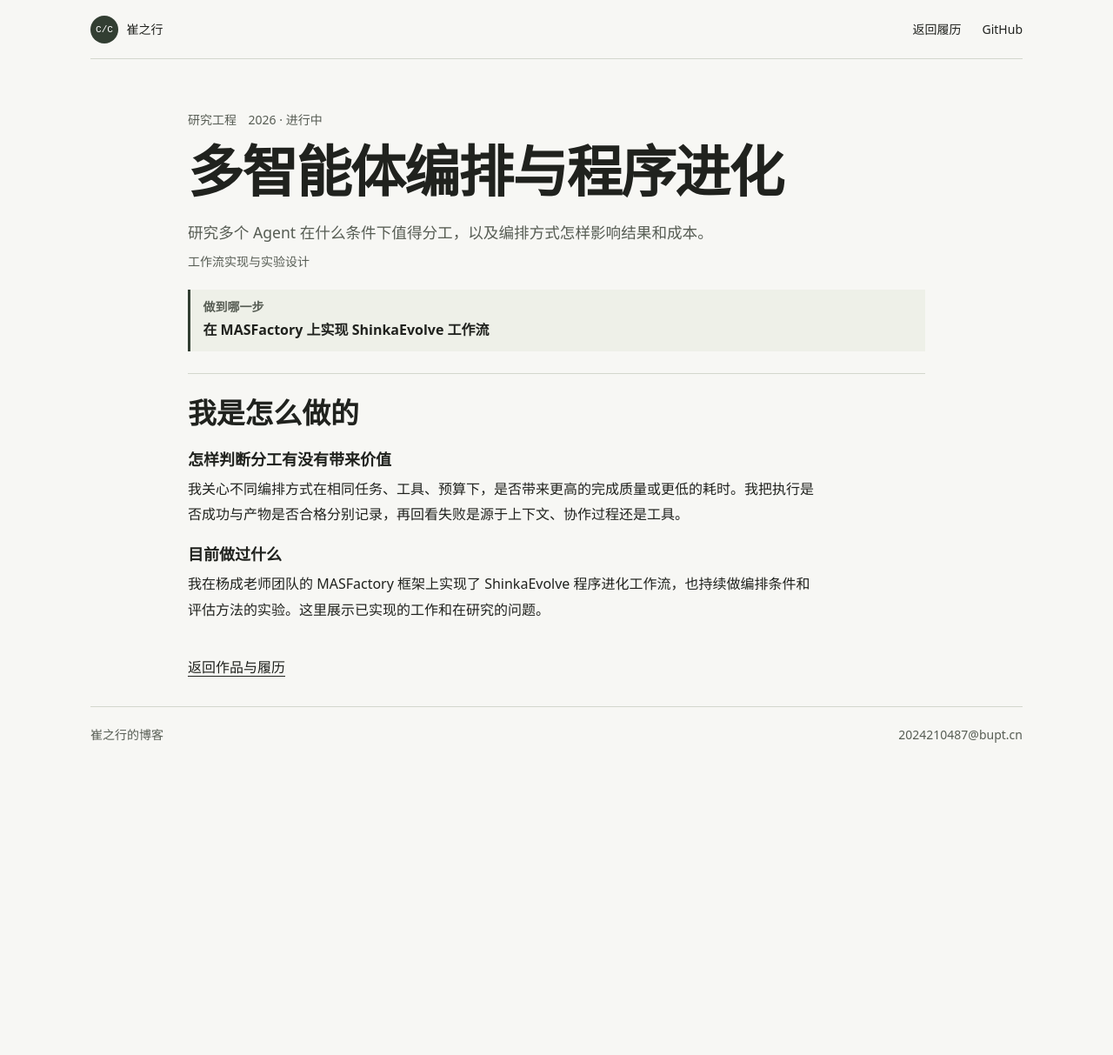
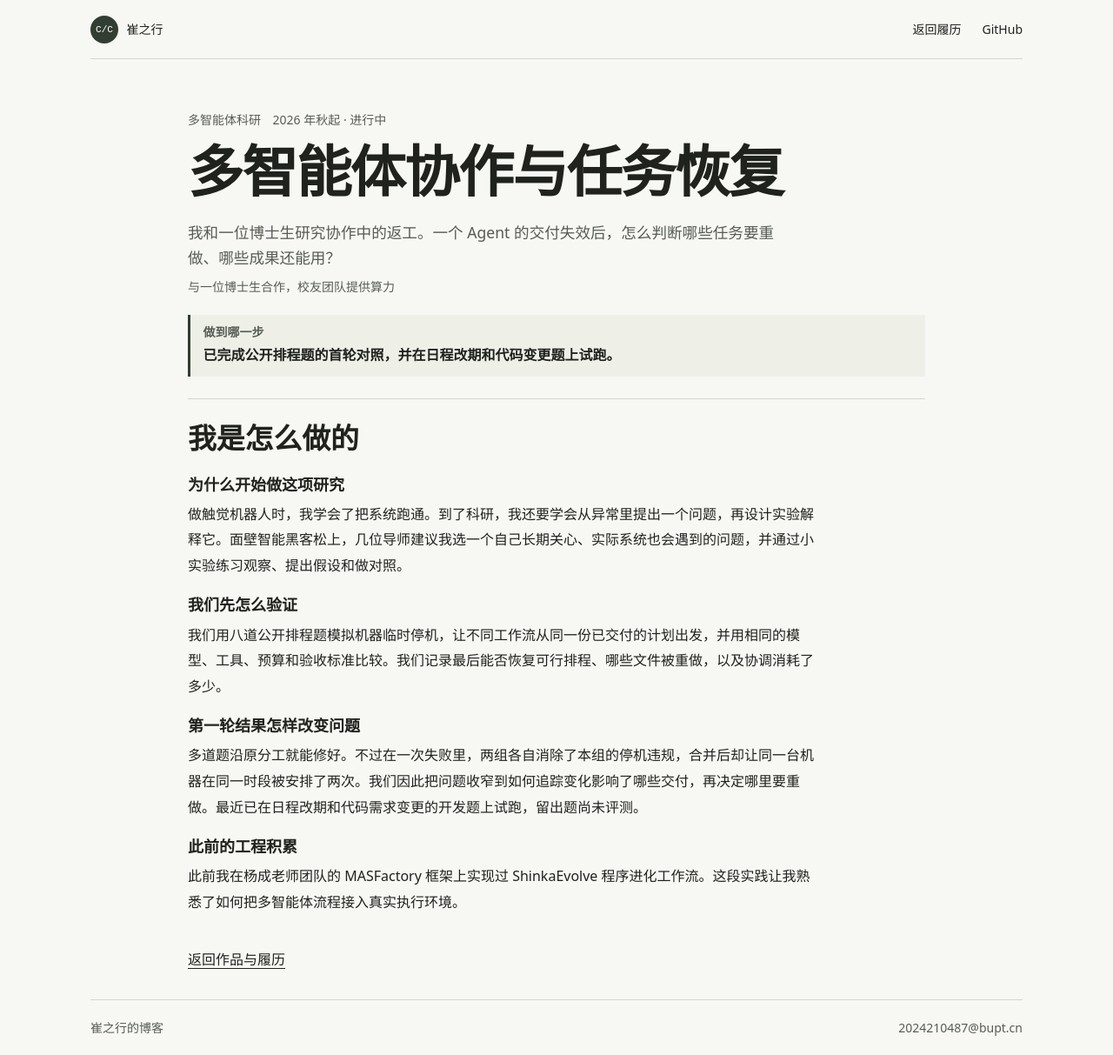
Before and after one commit to changer-changer/changer-changer.github.io, a Jekyll site: the page built from resume/cases/agent-research/index.md, in a window 1280 px wide. Shown: the whole page at 87% size. Built offline with Jekyll 4.4.1, drawn with Linux system fonts in a browser that asks for light colours; some web fonts are replaced; before the commit the page ends 900 px from its top, so only the background shows below that.

Commit message:
Add current multi-agent research to the resume

```diff
--- a/_data/career.yml
+++ b/_data/career.yml
@@ -38,7 +38,8 @@ timeline:
     title: 北邮具身智能社团
     summary: 发起校内具身智能社团，组织同学做分享并对接校外社区。
 
-projects: [retail-tryon, agent-research, research-nexus]
+projects: [retail-tryon, research-nexus]
+current: agent-research
 awards:
   - title: 中国国际大学生创新大赛 · 省级金奖
   - title: 全国大学生电子设计竞赛 · 北京赛区二等奖
@@ -252,17 +253,21 @@ cases:
         text: 据社群统计，成员已超过 500 人。11 月 25 日计划组织北邮同学赴北京亦庄参加人形机器人嘉年华参访。
 
   agent-research:
-    title: 多智能体编排与程序进化
-    category: 研究工程
-    period: 2026 · 进行中
-    role: 工作流实现与实验设计
-    summary: 研究多个 Agent 在什么条件下值得分工，以及编排方式怎样影响结果和成本。
-    result: 在 MASFactory 上实现 ShinkaEvolve 工作流
+    title: 多智能体协作与任务恢复
+    category: 多智能体科研
+    period: 2026 年秋起 · 进行中
+    role: 与一位博士生合作，校友团队提供算力
+    summary: 我和一位博士生研究协作中的返工。一个 Agent 的交付失效后，怎么判断哪些任务要重做、哪些成果还能用？
+    result: 已完成公开排程题的首轮对照，并在日程改期和代码变更题上试跑。
     sections:
-      - title: 怎样判断分工有没有带来价值
-        text: 我关心不同编排方式在相同任务、工具、预算下，是否带来更高的完成质量或更低的耗时。我把执行是否成功与产物是否合格分别记录，再回看失败是源于上下文、协作过程还是工具。
-      - title: 目前做过什么
-        text: 我在杨成老师团队的 MASFactory 框架上实现了 ShinkaEvolve 程序进化工作流，也持续做编排条件和评估方法的实验。这里展示已实现的工作和在研究的问题。
+      - title: 为什么开始做这项研究
+        text: 做触觉机器人时，我学会了把系统跑通。到了科研，我还要学会从异常里提出一个问题，再设计实验解释它。面壁智能黑客松上，几位导师建议我选一个自己长期关心、实际系统也会遇到的问题，并通过小实验练习观察、提出假设和做对照。
+      - title: 我们先怎么验证
+        text: 我们用八道公开排程题模拟机器临时停机，让不同工作流从同一份已交付的计划出发，并用相同的模型、工具、预算和验收标准比较。我们记录最后能否恢复可行排程、哪些文件被重做，以及协调消耗了多少。
+      - title: 第一轮结果怎样改变问题
+        text: 多道题沿原分工就能修好。不过在一次失败里，两组各自消除了本组的停机违规，合并后却让同一台机器在同一时段被安排了两次。我们因此把问题收窄到如何追踪变化影响了哪些交付，再决定哪里要重做。最近已在日程改期和代码需求变更的开发题上试跑，留出题尚未评测。
+      - title: 此前的工程积累
+        text: 此前我在杨成老师团队的 MASFactory 框架上实现过 ShinkaEvolve 程序进化工作流。这段实践让我熟悉了如何把多智能体流程接入真实执行环境。
 
   research-nexus:
     title: Research-Nexus Pro
--- a/_layouts/career.html
+++ b/_layouts/career.html
@@ -20,7 +20,7 @@
   <meta name="theme-color" content="#f7f7f4">
   <link rel="canonical" href="{{ page.url | absolute_url }}">
   <link rel="preload" href="{{ '/assets/fonts/noto-serif-sc-900.woff2' | relative_url }}" as="font" type="font/woff2" crossorigin>
-  <link rel="stylesheet" href="{{ '/assets/css/career.css' | relative_url }}?v=3">
+  <link rel="stylesheet" href="{{ '/assets/css/career.css' | relative_url }}?v=4">
 </head>
 <body>
   <a class="skip-link" href="#main">跳到正文</a>
@@ -173,6 +173,19 @@
         </div>
       </section>
 
+      {% assign current = career.cases[career.current] %}
+      {% if current %}
+        {% assign current_url = '/resume/cases/' | append: career.current | append: '/' %}
+        <section class="career-section" id="now" aria-labelledby="now-title">
+          <h2 id="now-title">现在在做</h2>
+          <a class="career-work work-copy" href="{{ current_url | relative_url }}">
+            <h3>{{ current.title }}</h3>
+            <p class="work-summary">{{ current.summary }}</p>
+            <p class="work-result">{{ current.result }}</p>
+          </a>
+        </section>
+      {% endif %}
+
       <section class="career-section career-awards" id="awards" aria-labelledby="awards-title">
         <h2 id="awards-title">一些不太重要的小奖项</h2>
         <details>
--- a/assets/css/career.css
+++ b/assets/css/career.css
@@ -156,7 +156,7 @@ h3 { font-size: 1.125rem; }
 .career-timeline a:hover { background: #eef0ea; }
 .career-date { padding-top: .1rem; color: var(--muted); font-size: .875rem; font-variant-numeric: tabular-nums; }
 .career-timeline p { margin-top: .25rem; }
-.career-projects { grid-template-columns: repeat(3, minmax(0, 1fr)); }
+.career-projects { grid-template-columns: repeat(2, minmax(0, 1fr)); }
 .career-projects a { height: 100%; }
 
 .career-awards h2 { font-size: clamp(1.2rem, 2vw, 1.5rem); }
@@ -258,7 +258,6 @@ h3 { font-size: 1.125rem; }
   .career-section { padding: .75rem 0; }
   .career-works { grid-template-columns: repeat(2, minmax(0, 1fr)); }
   .work-featured .career-work { display: block; }
-  .career-projects { grid-template-columns: repeat(3, minmax(0, 1fr)); }
   .career-works article, .career-timeline li, .career-projects article { break-inside: avoid; }
   .career-timeline a, .work-copy, .career-projects a { padding: .5rem; }
 }
```
